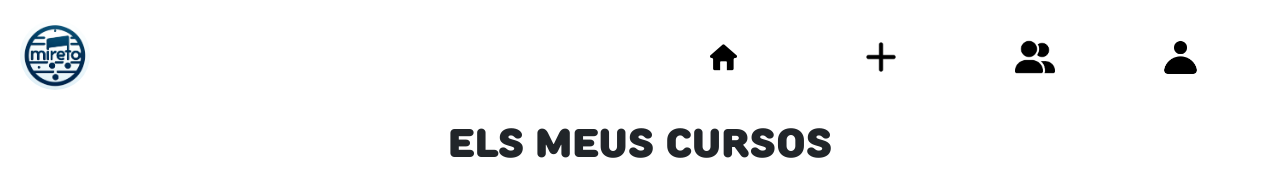
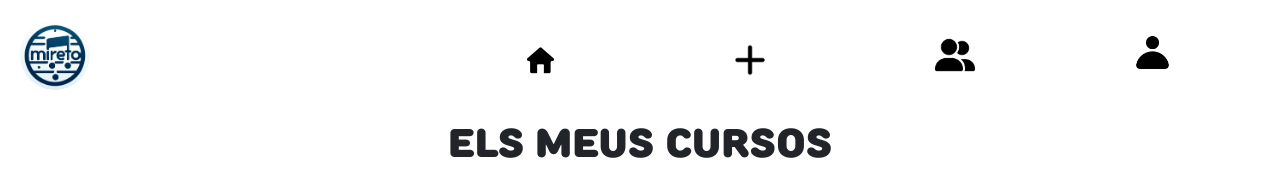
Before and after one commit to PracticasFHiC23-24/p4-af5, a plain HTML site: page pinicio.html in a window 1280 px wide. Shown: the top 173 px of the page. Drawn offline with nearby package versions, Linux system fonts and the light colour scheme.

Commit message:
Update pinicio.html

```diff
--- a/pinicio.html
+++ b/pinicio.html
@@ -13,24 +13,35 @@ BmE4kWBq78iYhFldvKuhfTAU6auU8tT94WrHftjDbrCEXSU1oBoqyl2QvZ6jIW3" crossorigin="an
 
 <body>
 
-  <header>
-
-    <img class="image" src="images/wesicpfp.png" alt="Wesic logo" height="70">
-
-    <ul id="outer">
-      <li><a href="index.html" class="choosen" title="Inicio"><img class="thumbnail" src="images/home.png"
-            alt="Pàgina d'Inici" height="50"></a></li>
-      <li><a href="proyecto.html" title="Conoce nuestro proyecto"><img class="thumbnail" src="images/add.webp"
-            alt="Nous Cursos" height="50"></a></li>
-      <li><a href="nosotros.html" title="Página para contacto"><img class="thumbnail" src="images/social.png"
-            alt="Apartat Social" height="40"></a></li>
-      <li><a href="contacto.html" title="Contacta con nosotros"><img class="thumbnail" src="images/profile.webp"
-            alt="Perfil Personal" height="35"></a></li>
-    </ul>
-
-
-
-  </header>
+  <header class="row align-items-center justify-content-md-center">
+    <div class="col-auto">
+        <img class="image d-none d-lg-block" src="images/wesicpfp.png" alt="Wesic logo" height="70">
+    </div>
+    <div class="col">
+        <ul id="outer" class="list-unstyled d-flex flex-wrap justify-content-center justify-content-sm-center justify-content-md-center justify-content-lg-end">
+            <li class="col-auto">
+                <a href="index.html" class="choosen" title="Inicio">
+                    <img class="thumbnail mx-md-5 mx-sm-4 mx-3" src="images/home.png" alt="Pàgina d'Inici" height="50">
+                </a>
+            </li>
+            <li class="col-auto">
+                <a href="proyecto.html" title="Conoce nuestro proyecto">
+                    <img class="thumbnail mx-md-5 mx-sm-4 mx-3" src="images/add.webp" alt="Nous Cursos" height="50">
+                </a>
+            </li>
+            <li class="col-auto">
+                <a href="nosotros.html" title="Página para contacto">
+                    <img class="thumbnail mx-md-5 mx-sm-4 mx-3" src="images/social.png" alt="Apartat Social" height="40">
+                </a>
+            </li>
+            <li class="col-auto">
+                <a href="contacto.html" title="Contacta con nosotros">
+                    <img class="thumbnail mx-md-5 mx-sm-4 mx-3" src="images/profile.webp" alt="Perfil Personal" height="35">
+                </a>
+            </li>
+        </ul>
+    </div>
+</header>
 
   <main>
 
```
